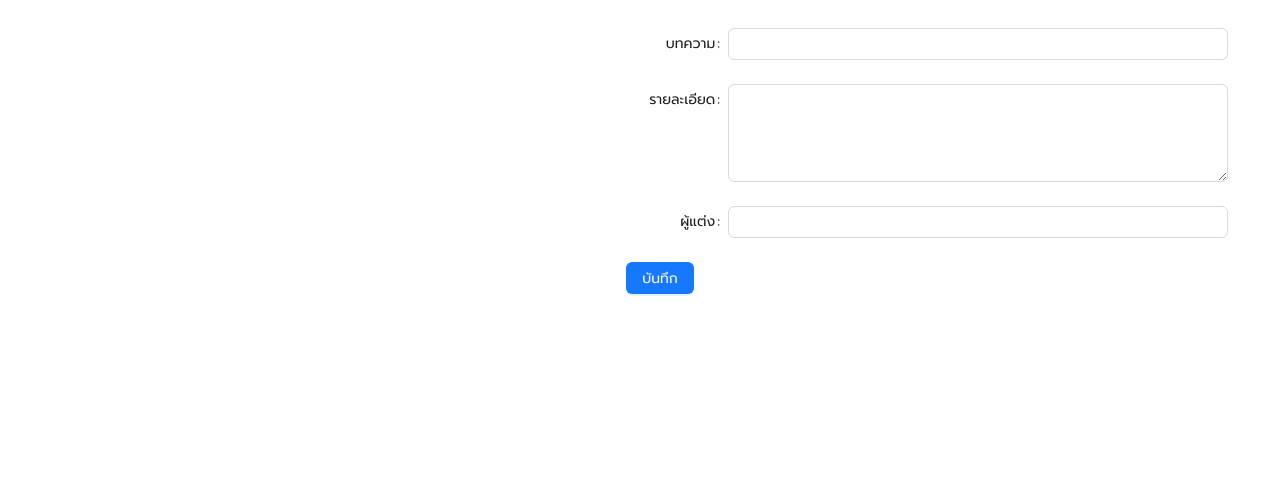
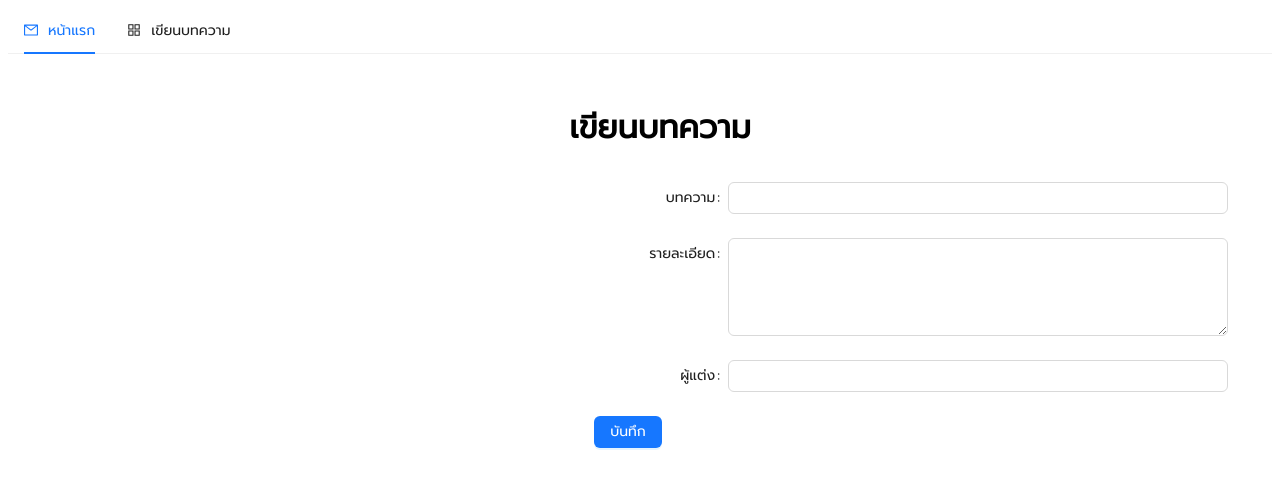
Before and after one commit to Audz626/MERN-Stack_project, a React (Vite) app in the folder client/: page /create in a window 1280 px wide. Shown: the top 488 px of the page. Built offline with nearby package versions, Linux system fonts and the light colour scheme.

Commit message:
update 23/3/66

```diff
--- a/client/package.json
+++ b/client/package.json
@@ -5,12 +5,14 @@
   "type": "module",
   "scripts": {
     "dev": "vite",
+    "s": "vite",
     "build": "tsc && vite build",
     "preview": "vite preview"
   },
   "dependencies": {
     "@types/react-router-dom": "^5.3.3",
     "antd": "^5.3.0",
+    "axios": "^1.3.4",
     "react": "^18.2.0",
     "react-dom": "^18.2.0",
     "react-router-dom": "^6.9.0",
--- /dev/null
+++ b/client/src/components/navbar.tsx
@@ -0,0 +1,31 @@
+import React, { useState } from 'react';
+import { AppstoreOutlined, MailOutlined, SettingOutlined } from '@ant-design/icons';
+import type { MenuProps } from 'antd';
+import { Menu } from 'antd';
+
+const items: MenuProps['items'] = [
+  {
+    label: 'หน้าแรก',
+    key: 'home',
+    icon: <MailOutlined />,
+  },
+  {
+    label: 'เขียนบทความ',
+    key: 'WriteArticle',
+    icon: <AppstoreOutlined />,
+    disabled: false,
+  },
+];
+
+const Navbar: React.FC = () => {
+  const [current, setCurrent] = useState('home');
+
+  const onClick: MenuProps['onClick'] = (e) => {
+    console.log(`click : ${e.key}`);
+    setCurrent(e.key);
+  };
+
+  return <Menu onClick={onClick} selectedKeys={[current]} mode="horizontal" items={items} />;
+};
+
+export default Navbar;
--- /dev/null
+++ b/client/src/pages/form.tsx
@@ -0,0 +1,93 @@
+import React, { useState, FormEvent } from 'react';
+import { PlusOutlined } from '@ant-design/icons';
+import {
+  Form,
+  Input,
+  Button,
+  Radio,
+  Select,
+  Cascader,
+  DatePicker,
+  InputNumber,
+  TreeSelect,
+  Switch,
+  Checkbox,
+  Upload,
+  Space,
+} from 'antd';
+import '../App.css';
+import Navbar from '../components/navbar';
+
+const { RangePicker } = DatePicker;
+const { TextArea } = Input;
+
+const FormDisabledDemo: React.FC = () => {
+  const [componentDisabled, setComponentDisabled] = useState<boolean>(true);
+  const [loadings, setLoadings] = useState<boolean[]>([]);
+
+  const submitForm = (e:any) => {
+    // e.preventDefault();
+    console.table({title, content, author})
+  }
+
+  const [state, setState] = useState({
+    title: "",
+    content: "",
+    author:""
+  });
+
+  const {title, content, author} = state;
+
+  const inputValue = (name:any) => (event:any) => {
+    // console.log(event.target.value)
+    setState({...state,[name]:event.target.value})
+  }
+
+  const enterLoading = (index : any) => {
+    setLoadings((prev)=>{
+      const newLoadings = [...prev];
+      newLoadings[index] = true;
+      return newLoadings;
+    })
+
+    setTimeout(() => {
+      setLoadings((prevLoadings) => {
+        const newLoadings = [...prevLoadings];
+        newLoadings[index] = false;
+        return newLoadings;
+      });
+    }, 1000);
+  };
+
+  return (
+    <>
+    <Navbar/>
+    <div className='p-5 w-full'>
+      <h1 className='p-2 flex justify-center'>เขียนบทความ</h1>
+
+      <Form
+          onFinish={submitForm}
+          labelCol={{ span: 14 }}
+          wrapperCol={{ span: 12 }}
+          layout="horizontal"
+          style={{ maxWidth: 1200 }}
+        >
+          <Form.Item label="บทความ">
+            <Input value={title} onChange={inputValue('title')}/>
+          </Form.Item>
+          <Form.Item label="รายละเอียด">
+            <TextArea rows={4} value={content} onChange={inputValue('content')}/>
+          </Form.Item>
+          <Form.Item label="ผู้แต่ง">
+            <Input value={author} onChange={inputValue('author')}/>
+          </Form.Item>
+        <div className='flex justify-center'>
+          <Button type="primary" htmlType="submit" loading={loadings[0]} onClick={()=> enterLoading(0)}>บันทึก</Button>
+        </div>
+      </Form>
+    </div>
+    </>
+  );
+};
+
+export default () => <FormDisabledDemo />;
--- a/client/src/route/myRoute.tsx
+++ b/client/src/route/myRoute.tsx
@@ -1,7 +1,7 @@
 import React from 'react';
 import { BrowserRouter,Route, Routes } from 'react-router-dom';
 import App from '../App'
-import From from '../components/form'
+import From from '../pages/form'
 
 const MyRoute =()=>{
     return(
```
Also changed, not shown: client/src/assets/logo.png (added), 1 other file (tests, documents, lock files or other folders).
